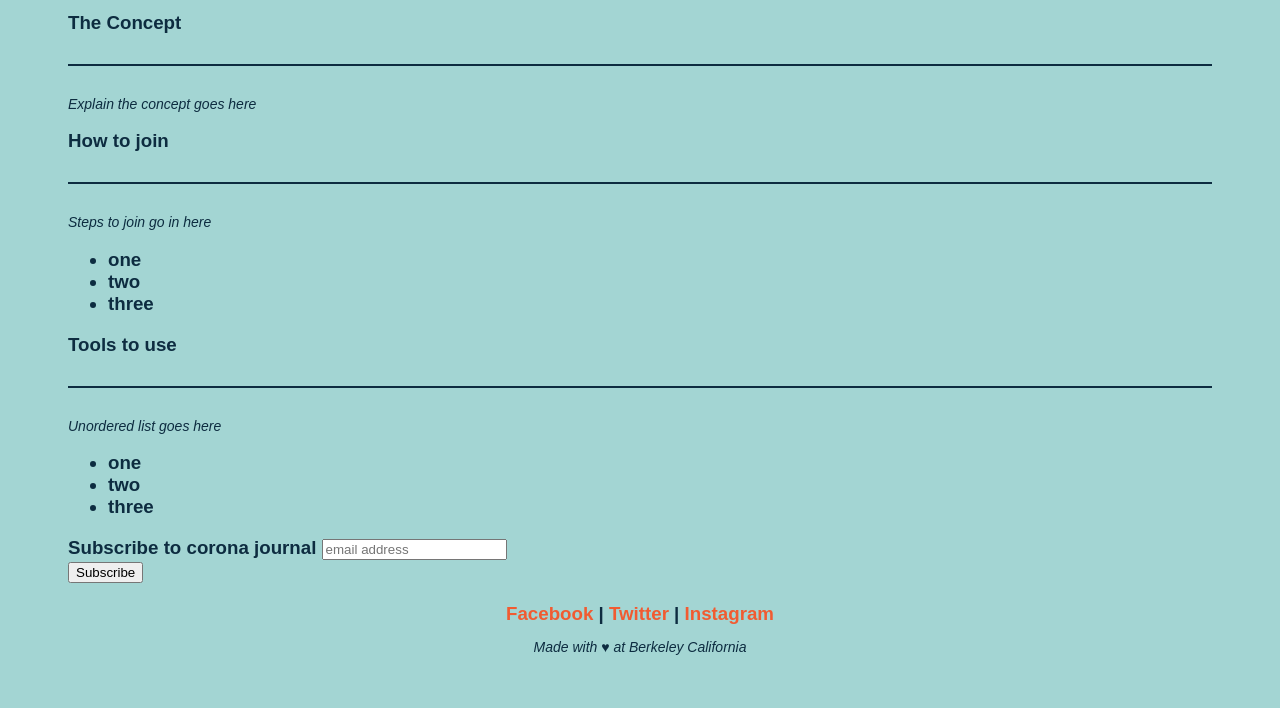
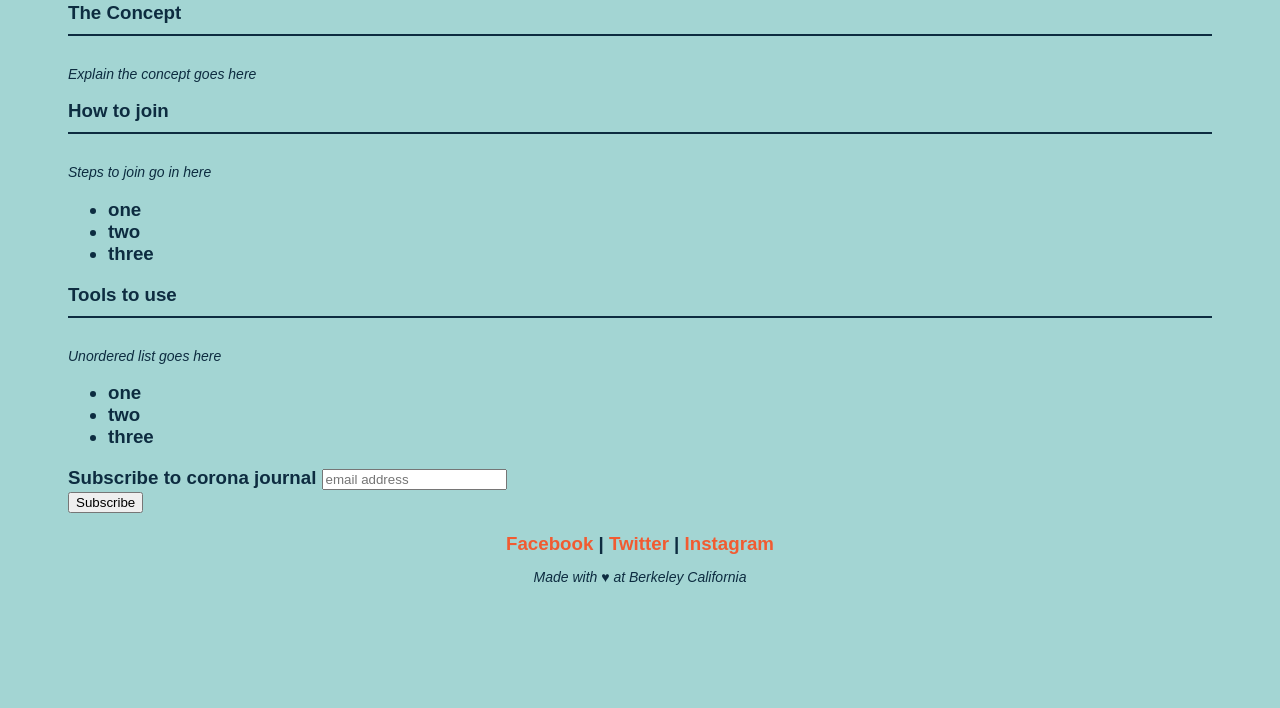
Before and after one commit to pimschachtschabel/pimschachtschabel.github.io, a plain HTML site: page index.html in a window 1280 px wide. Shown: the part 115-823 px from the top of the page. After the commit the page ends 800 px from the top, so only its background shows below. Drawn offline with Linux system fonts and the light colour scheme; a web font is replaced by a local one.

Commit message:
Update index.html

```diff
--- a/index.html
+++ b/index.html
@@ -5,7 +5,7 @@
 body {
   background-color: #a3d5d3;
   color: #0d2c40;
-  padding-top: 20px;
+  padding-top: 10px;
   padding-left: 60px;
   padding-right: 60px;
   font-family: Gotu, sans-serif;
@@ -42,7 +42,7 @@ h2 {
 hr {
   border: 0;
   border-bottom: 2px solid #0d2c40;
-  margin-top: 30px;
+  margin-top: 10px;
   margin-bottom: 30px;
 }
 
@@ -56,7 +56,6 @@ a {
   font-weight: bold;
   color: #f15b31;
 }
-
 footer {
   text-align: center;
   padding: 20px;
```
